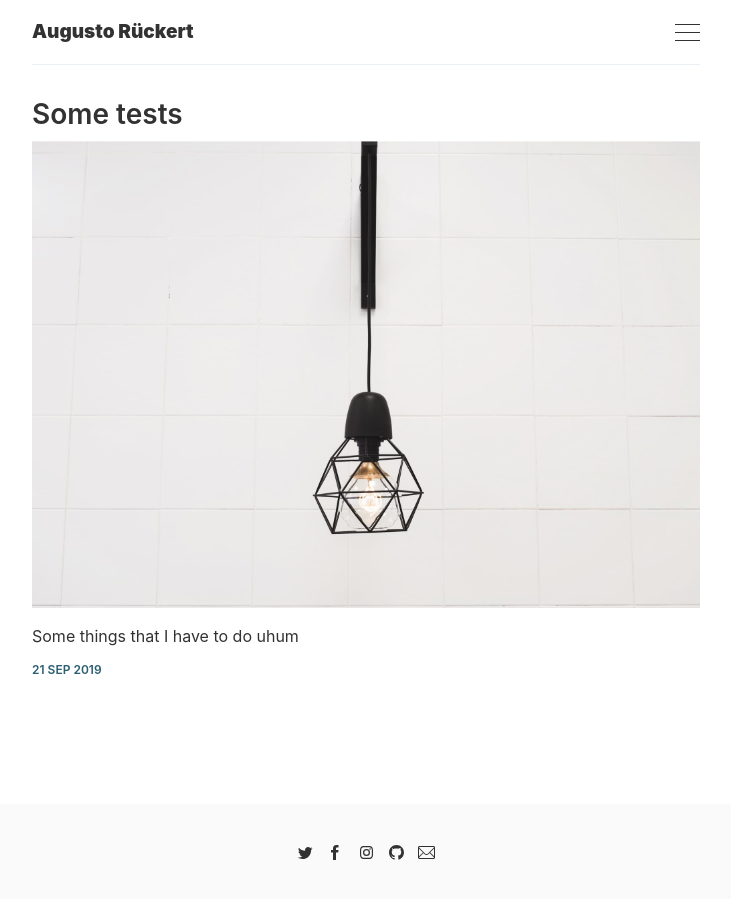
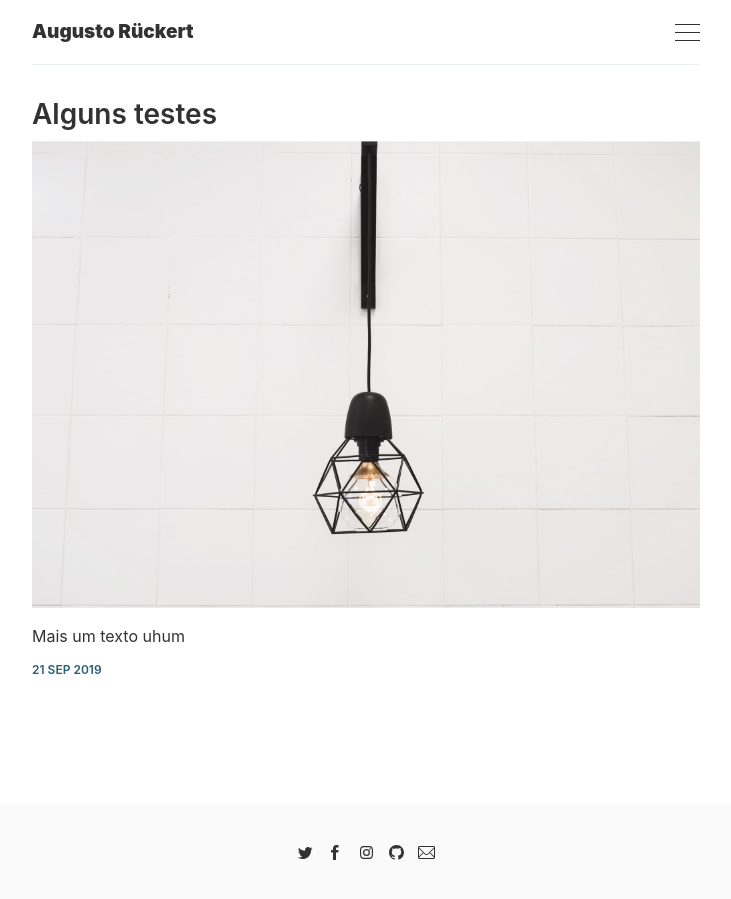
Before and after one commit to ruckert/ruckert.github.io, a Jekyll site: the page built from index.html, in a window 1280 px wide. Shown: the whole page, without its empty margins (274-1005 px from the left). Built offline with Jekyll 4.4.1, drawn with Linux system fonts in a browser that asks for light colours; the list of posts is cut into pages by our own code.

Commit message:
config and post changes

```diff
--- a/_config.yml
+++ b/_config.yml
@@ -1,13 +1,12 @@
 # Site settings
 title:       'Augusto Rückert'
-email:       ''
+email:       'augusto.ruckert@protonmail.com'
 description: 'Digital Product Management'
 baseurl:     '' # The subpath of your site, e.g. /blog
 url:         'https://ruckert.com.br/' # The base hostname & protocol for your site
 twitter:     'https://twitter.com/ruckert'
 github:      'https://github.com/ruckert/'
 instagram:   'https://www.instagram.com/augusto.ruckert/'
-facebook:    ''
 
 markdown:  kramdown
 permalink: pretty
--- /dev/null
+++ b/_posts/2019-09-21-alguns-testes.markdown
@@ -0,0 +1,10 @@
+---
+layout: post
+title: Alguns testes
+tags: [produt,café,estratégia]
+image: '/images/posts/1.jpg'
+---
+
+## Mais um texto
+
+uhum
--- a/_posts/2019-09-21-some-tests.markdown
+++ /dev/null
@@ -1,10 +0,0 @@
----
-layout: post
-title: Some tests
-tags: [tests]
-image: '/images/posts/1.jpg'
----
-
-## Some things that I have to do
-
-uhum
```
